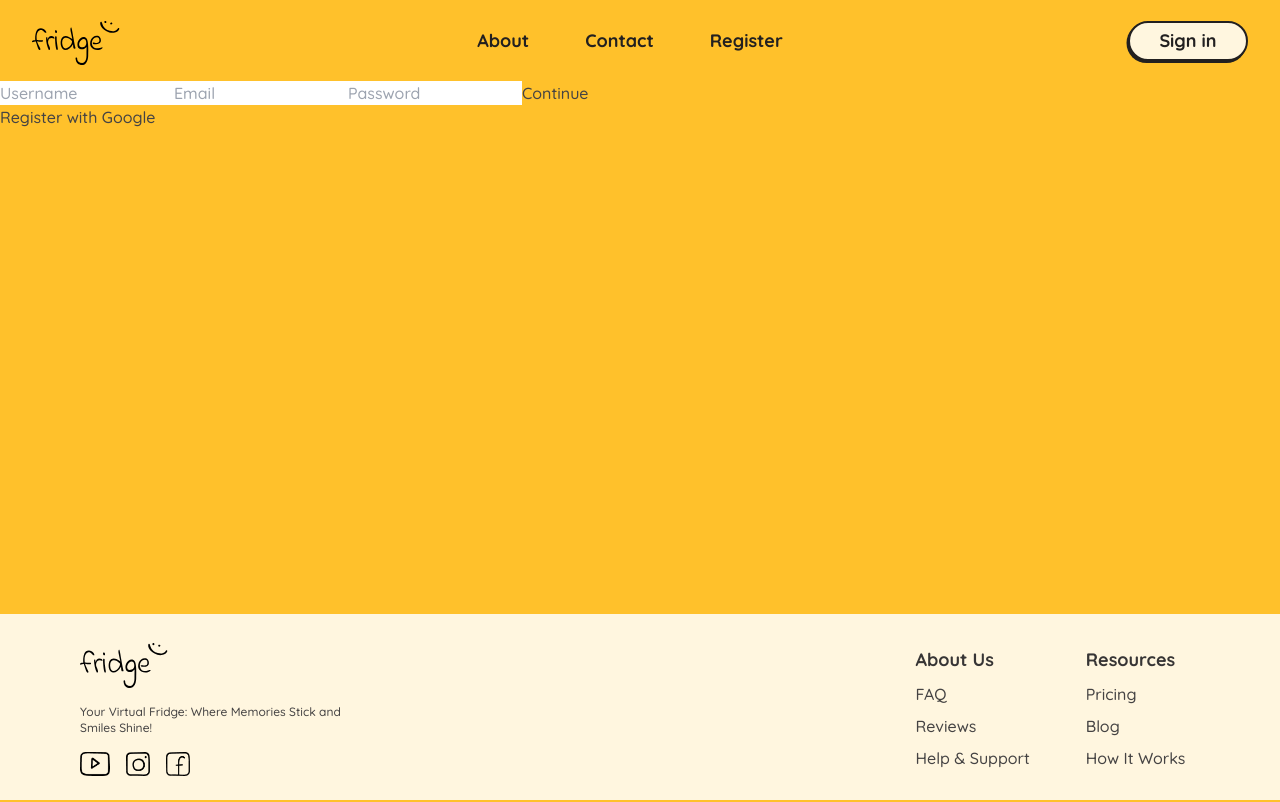
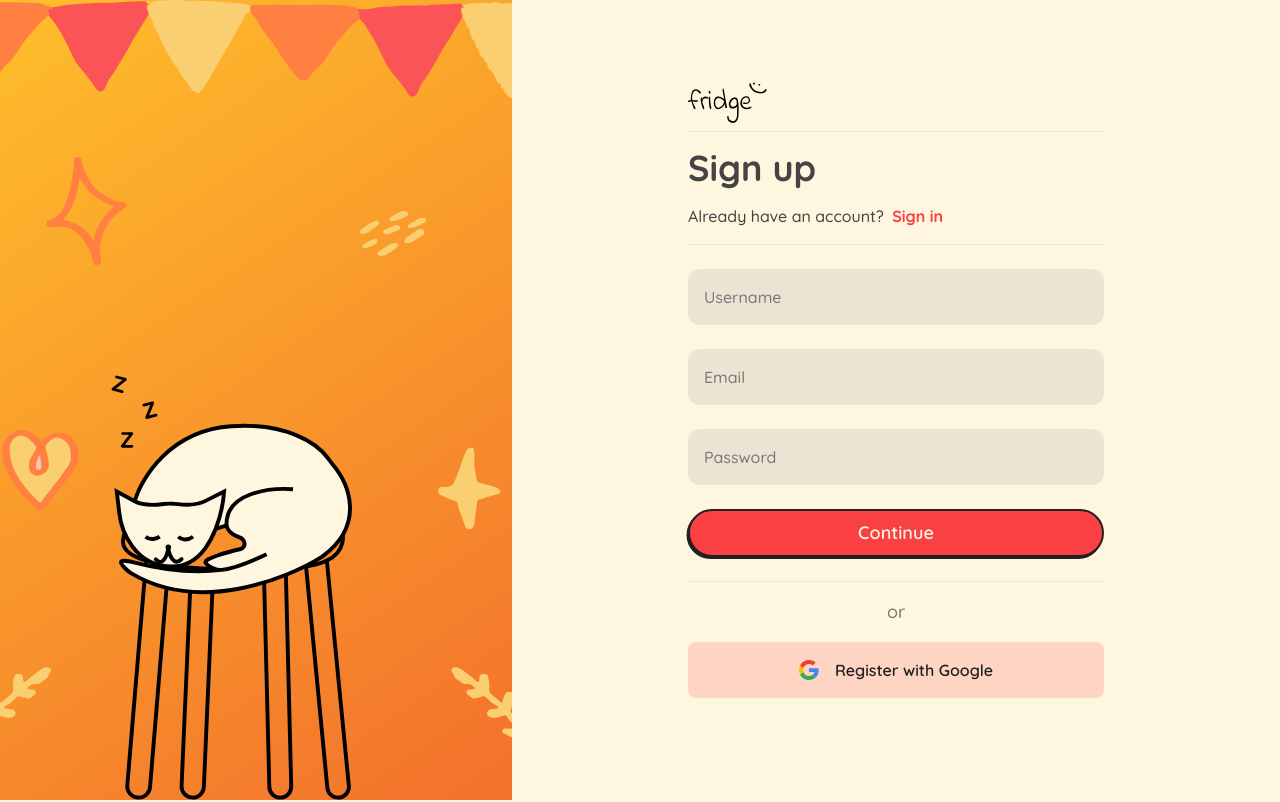
Before and after one commit to aishakey/fridge-card-sharing-platform, a Next.js app: page /register in a window 1280 px wide. Shown: the top 802 px of the page. Built offline with nearby package versions, Linux system fonts and the light colour scheme.

Commit message:
Created login and register pages

```diff
--- a/src/app/(auth)/login/page.jsx
+++ b/src/app/(auth)/login/page.jsx
@@ -1,8 +1,11 @@
 "use client";
 
 import { useState } from "react";
+import Link from "next/link";
 import { signIn } from "next-auth/react";
 import { useRouter } from "next/navigation";
+import AuthLayout from "@/components/auth-layout/AuthLayout";
+import Image from "next/image";
 
 export default function LoginPage() {
   const [email, setEmail] = useState("");
@@ -25,7 +28,7 @@ export default function LoginPage() {
     if (!res.ok) {
       setError(data.message || "An error occurred");
     } else {
-      router.push("/profile");
+      router.push("/my-profile");
     }
   };
 
@@ -37,24 +40,53 @@ export default function LoginPage() {
   };
 
   return (
-    <div>
-      <form onSubmit={handleLogin}>
+    <AuthLayout imageSrc="/sitting-cat.svg">
+      <div className="w-full max-w-md pt-2">
+        <hr />
+        <h1 className="text-4xl font-bold py-4">Sign in</h1>
+        <p className="pb-4">
+          Do not have an account?{" "}
+          <Link href="/register" className="text-cherry-main font-bold pl-1">
+            Sign up
+          </Link>
+        </p>
+        <hr className="pb-6" />
+        <form onSubmit={handleLogin} className="space-y-6">
           <input
             type="email"
             value={email}
             onChange={(e) => setEmail(e.target.value)}
             placeholder="Email"
+            className="w-full p-4 rounded-xl bg-[#EBE4D3] placeholder-[#787878]"
           />
           <input
             type="password"
             value={password}
             onChange={(e) => setPassword(e.target.value)}
             placeholder="Password"
+            className="w-full p-4 rounded-xl bg-[#EBE4D3] placeholder-[#787878]"
           />
-        <button type="submit">Continue</button>
+          <button
+            className="w-full py-2 custom-button bg-cherry-main text-cream-custom hover:bg-[#DC5053] font-semibold"
+            type="submit"
+          >
+            Continue
+          </button>
+          <hr />
         </form>
-      {error && <p>{error}</p>}
-      <button onClick={handleLoginWithGoogle}>Sign In with Google</button>
+        {error && <p className="text-red-600">{error}</p>}
+        <div className="text-center">
+          <p className="text-[#787878] my-4 text-lg">or</p>
+
+          <button
+            onClick={handleLoginWithGoogle}
+            className="w-full py-4 bg-[#FED4C2] hover:bg-red-200 text-darkest-custom font-semibold rounded-lg flex justify-center items-center gap-4"
+          >
+            <Image src="/google.svg" alt="Google" width={20} height={20} />
+            Sign in with Google
+          </button>
         </div>
+      </div>
+    </AuthLayout>
   );
 }
--- a/src/app/(auth)/register/page.jsx
+++ b/src/app/(auth)/register/page.jsx
@@ -3,6 +3,9 @@
 import { useState } from "react";
 import { useRouter } from "next/navigation";
 import { signIn } from "next-auth/react";
+import AuthLayout from "@/components/auth-layout/AuthLayout";
+import Link from "next/link";
+import Image from "next/image";
 
 export default function RegisterPage() {
   const [username, setUsername] = useState("");
@@ -24,37 +27,65 @@ export default function RegisterPage() {
     if (!res.ok) {
       setError(data.message || "An error occurred");
     } else {
-      router.push("/profile");
+      router.push("/my-profile");
     }
   };
 
   return (
-    <div>
-      <form onSubmit={handleRegister}>
+    <AuthLayout imageSrc="/sleeping-cat.svg">
+      <div className="w-full max-w-md pt-2">
+        <hr />
+        <h1 className="text-4xl font-bold py-4">Sign up</h1>
+        <p className="pb-4">
+          Already have an account?{" "}
+          <Link href="/login" className="text-cherry-main font-bold pl-1">
+            Sign in
+          </Link>
+        </p>
+        <hr className="pb-6" />
+        <form onSubmit={handleRegister} className="space-y-6">
           <input
-          type="text"
+            type="username"
             value={username}
             onChange={(e) => setUsername(e.target.value)}
             placeholder="Username"
+            className="w-full p-4 rounded-xl bg-[#EBE4D3] placeholder-[#787878]"
           />
           <input
             type="email"
             value={email}
             onChange={(e) => setEmail(e.target.value)}
             placeholder="Email"
+            className="w-full p-4 rounded-xl bg-[#EBE4D3] placeholder-[#787878]"
           />
           <input
             type="password"
             value={password}
             onChange={(e) => setPassword(e.target.value)}
             placeholder="Password"
+            className="w-full p-4 rounded-xl bg-[#EBE4D3] placeholder-[#787878]"
           />
-        <button type="submit">Continue</button>
+          <button
+            className="w-full py-2 custom-button bg-cherry-main text-cream-custom hover:bg-[#DC5053] font-semibold"
+            type="submit"
+          >
+            Continue
+          </button>
+          <hr />
         </form>
-      {error && <p>{error}</p>}
-      <button onClick={() => signIn("google", { callbackUrl: "/" })}>
+        {error && <p className="text-red-600">{error}</p>}
+        <div className="text-center">
+          <p className="text-[#787878] my-4 text-lg">or</p>
+
+          <button
+            onClick={handleRegister} //change to with Google
+            className="w-full py-4 bg-[#FED4C2] hover:bg-red-200 text-darkest-custom font-semibold rounded-lg flex justify-center items-center gap-4 mb-6"
+          >
+            <Image src="/google.svg" alt="Google" width={20} height={20} />
             Register with Google
           </button>
         </div>
+      </div>
+    </AuthLayout>
   );
 }
--- /dev/null
+++ b/src/components/auth-layout/AuthLayout.jsx
@@ -0,0 +1,25 @@
+import Image from "next/image";
+import Link from "next/link";
+
+const AuthLayout = ({ children, imageSrc }) => {
+  return (
+    <div className="flex flex-col md:flex-row min-h-screen bg-cream-custom">
+      <div className="md:w-2/5 hidden md:block relative">
+        <Image src={imageSrc} alt="Auth" layout="fill" objectFit="cover" />
+      </div>
+      <div className="w-full md:w-3/5 flex flex-col justify-center items-center min-h-screen">
+        <div className="w-full max-w-md px-4">
+          <div className="self-start">
+            {" "}
+            <Link href="/" passHref>
+              <Image src="/brand.svg" alt="fridge" width={90} height={45} />
+            </Link>
+          </div>
+          {children}
+        </div>
+      </div>
+    </div>
+  );
+};
+
+export default AuthLayout;
--- a/src/components/navbar/Navbar.jsx
+++ b/src/components/navbar/Navbar.jsx
@@ -1,9 +1,20 @@
+"use client";
+
 import Link from "next/link";
 import Image from "next/image";
+import { usePathname } from "next/navigation";
 
 const isAuthenticated = false; // This should be dynamically set based on  auth logic
 
 export default function Navbar() {
+  const pathname = usePathname();
+
+  const hideOnRoutes = ["/login", "/register"];
+
+  if (hideOnRoutes.includes(pathname)) {
+    return null;
+  }
+
   return (
     <nav className="flex items-center justify-between px-8 py-4">
       <Link href="/" passHref>
--- a/src/styles/globals.css
+++ b/src/styles/globals.css
@@ -31,6 +31,10 @@ a {
   color: inherit;
 }
 
+input:focus {
+  outline: none;
+}
+
 .custom-stroke {
   -webkit-text-stroke: 2px #222020;
   text-stroke: 2px #222020;
```
Lines whose indentation alone changed are shown as unchanged.
